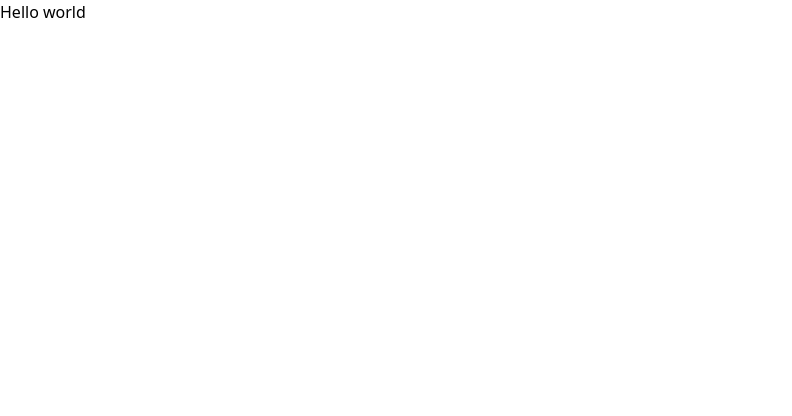
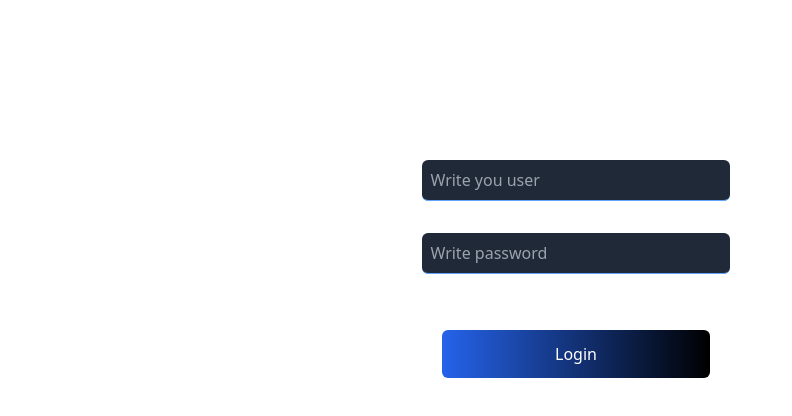
Before and after one commit to haroldCoder/starwars-react-koderx, a React (Vite) app: page / in a window 1280 px wide. Shown: the top 416 px of the page, without its empty margins (0-792 px from the left). Built offline with nearby package versions, Linux system fonts and the light colour scheme; the HTML template or start-up script is replaced by a standard one.

Commit message:
create Login component & implement react-router-dom

```diff
--- a/package.json
+++ b/package.json
@@ -15,7 +15,8 @@
     "@mui/icons-material": "^5.15.9",
     "@mui/material": "^5.15.9",
     "react": "^18.2.0",
-    "react-dom": "^18.2.0"
+    "react-dom": "^18.2.0",
+    "react-router-dom": "^6.22.0"
   },
   "devDependencies": {
     "@types/react": "^18.2.55",
--- a/src/App.tsx
+++ b/src/App.tsx
@@ -1,5 +1,7 @@
 import { useState } from 'react';
 import './App.css'
+import {BrowserRouter, Routes, Route} from "react-router-dom"
+import Login from './components/Login';
 
 function App() {
   const [mylaminas, setMylaminas] = useState<Array<{
@@ -12,7 +14,11 @@ function App() {
 
   return (
     <>
-      <h2>Hello world</h2>
+      <BrowserRouter>
+        <Routes>
+          <Route path='/' element={<Login setIsLogin={setIsLogin} />} />
+        </Routes>
+      </BrowserRouter>
     </>
   )
 }
--- /dev/null
+++ b/src/components/Login.tsx
@@ -0,0 +1,26 @@
+import { Dispatch, SetStateAction, useState } from "react"
+
+export default function Login({setIsLogin}: {setIsLogin: Dispatch<SetStateAction<boolean>>}) {
+    const [user, setUser] = useState<string>(""); // crear stado para almacenar el nombre de usuario, como un string
+    const [password, setPassword] = useState<string>("");
+
+
+    const Login = (e: React.FormEvent<HTMLFormElement> | undefined) =>{
+        e?.preventDefault();
+        setIsLogin(true); // cambiara uno de los stados pricipales cuando se de click
+        localStorage.setItem("name", user); // guardara el nombre y el password, para simular un login real
+        localStorage.setItem("password", password);
+    }
+
+  return (
+    <form onSubmit={Login} /* cuando se le de al boton de login llamara al metodo login */ className='flex flex-col flex-wrap items-center gap-y-14 w-[30%] absolute top-[20%] left-[30%] align-middle'>
+        <section className='gap-y-8 flex flex-col w-[80%]'>
+            <input required onChange={(e)=>setUser(e.target.value) /* cada vez que el input cambie, el stado cambiara su valor */} type="text" className='border-b-[1.5px] border-blue-400 bg-gray-800 rounded-md p-2 text-white' placeholder='Write you user' />
+            <input required onChange={(e)=>setPassword(e.target.value)} type="password" className='border-b-[1.5px] border-blue-400 bg-gray-800 rounded-md p-2 text-white' placeholder='Write password' />
+        </section>
+        <section className="w-[70%]">
+            <button disabled={user == "" && password == "" /* mientras que el user y password stado, esten vacios el boton de enviar estara deshabilitado */}  type="submit" className='text-white w-full cursor-pointer bg-gradient-to-r to-black from-blue-600 rounded-md p-3'>Login</button>
+        </section>
+    </form>
+  )
+}
```
Also changed, not shown: 1 other file (tests, documents, lock files or other folders).
